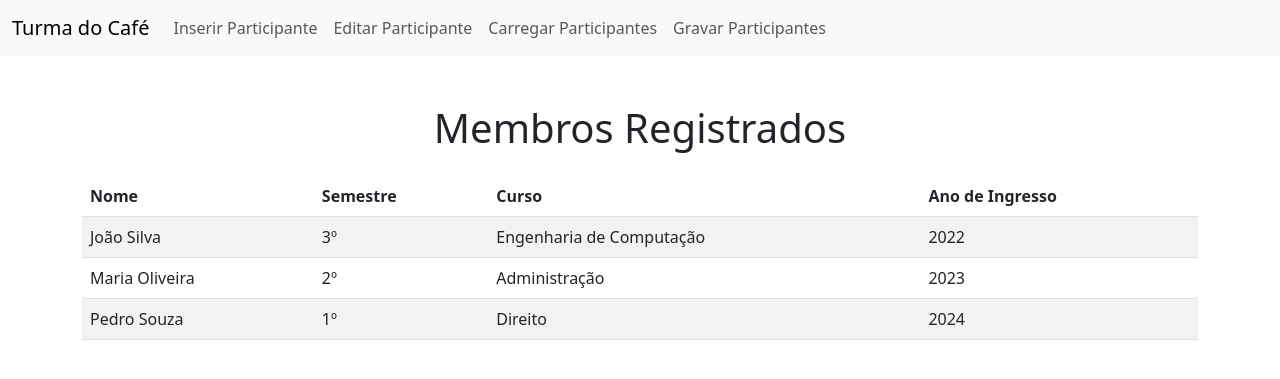
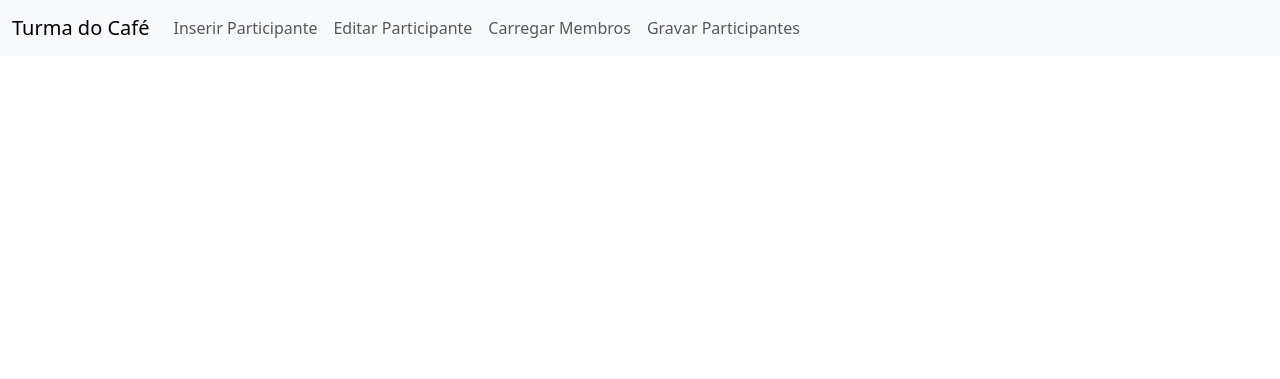
Before and after one commit to Felipe-candido/Projeto_cafe_oo, a PHP site: page / in a window 1280 px wide. Shown: the top 379 px of the page. Run offline with PHP 8.4, Linux system fonts and the light colour scheme; some libraries are stand-ins or nearby versions.

Commit message:
Criando scripts para botões da navbar(cadastro e carregar membros)

```diff
--- a/code/index.php
+++ b/code/index.php
@@ -9,7 +9,11 @@
     <style>
         .forms{
         display: none;
-    }
+        }
+
+        .membros{
+            display: none;
+        }
     </style>
 </head>
 <body>
@@ -28,7 +32,7 @@
                         <a class="nav-link" href="#" onclick="showEditForm()">Editar Participante</a>
                     </li>
                     <li class="nav-item">
-                        <a class="nav-link" href="#" onclick="loadParticipants()">Carregar Participantes</a>
+                        <a class="nav-link" href="#" id="carregar_membros" onclick="loadParticipants()">Carregar Membros</a>
                     </li>
                     <li class="nav-item">
                         <a class="nav-link" href="#" onclick="saveParticipants()">Gravar Participantes</a>
@@ -127,18 +131,34 @@
         </div>
     </div>
 
+    <!-- SCRIPT PARA ABRIR E FECHAR OS MENUS DO SITE -->
     <script>
-        // Mostra o formulário quando o link na navbar for clicado
+        // MOSTRA O FORMULÁRIO AO CLICAR NO BOTÃO DA NAVBAR
         document.getElementById('forms_membros').addEventListener('click', function(event) {
             event.preventDefault();
             var formulario = document.querySelector('.forms');
+            var membros = document.querySelector('.membros')
             if(formulario.style.display == 'block'){
                 formulario.style.display = 'none';
             }
             else{
+                membros.style.display = 'none';
                 formulario.style.display = 'block';
             }
+        });
 
+        // EXIBE A TABELA DE PARTICIPANTES AO CLICAR NO BOTÃO DA NAVBAR
+        document.getElementById('carregar_membros').addEventListener('click', function(event) {
+            event.preventDefault();
+            var formulario = document.querySelector('.forms');
+            var membros = document.querySelector('.membros')
+            if(membros.style.display == 'block'){
+                membros.style.display = 'none';
+            }
+            else{
+                formulario.style.display = 'none';
+                membros.style.display = 'block';
+            }
         });
     </script>
 
```
